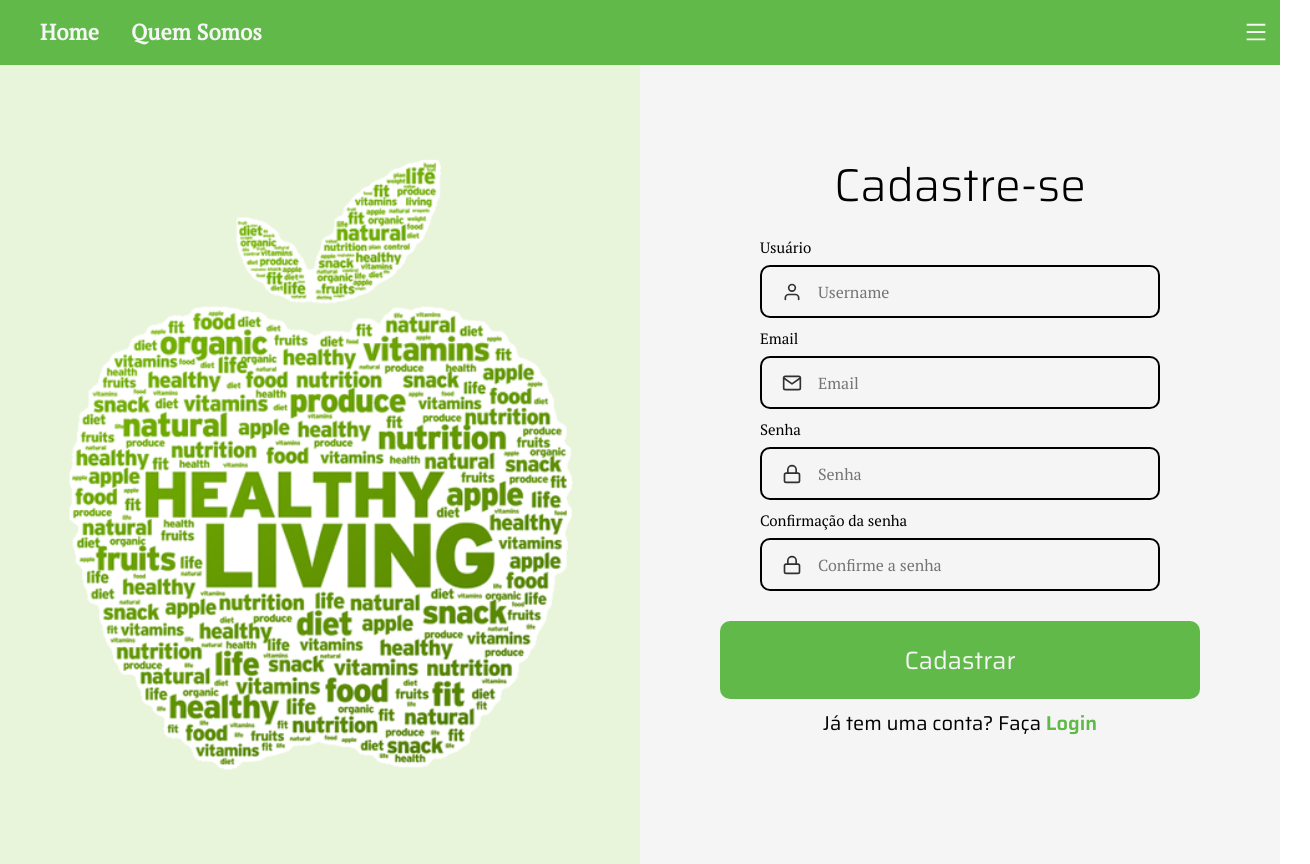
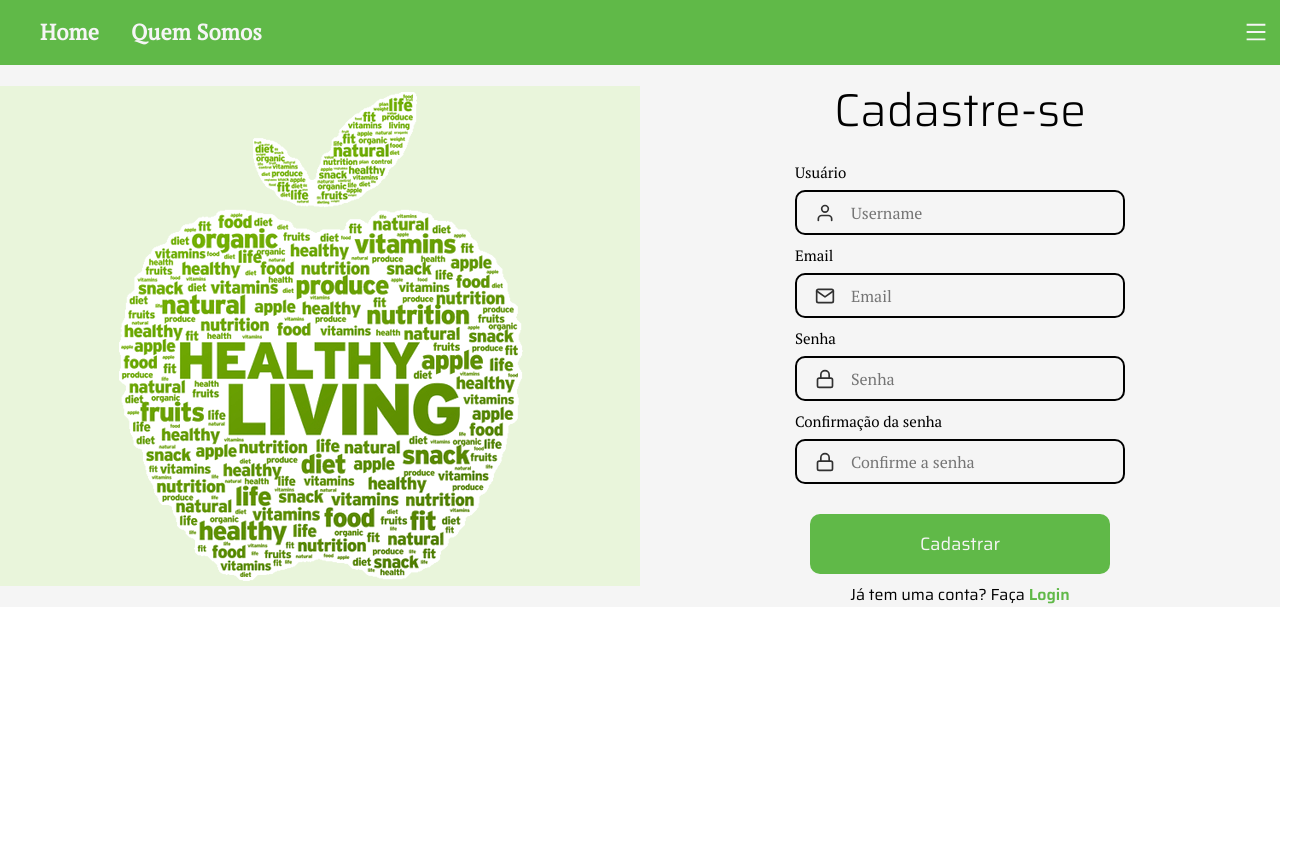
Before and after one commit to luan-ferreir4/mind-habits-app, a React (Create React App) app: page /register in a window 1280 px wide. Shown: the whole page, 1310 px wide, since content can reach past the window. After the commit the page ends 800 px from the top, so only its background shows below. Built offline with nearby package versions, Linux system fonts and the light colour scheme; a web font is replaced by a local one.

Commit message:
refactor: register page layout

```diff
--- a/src/Styles/ComponentsStyle/ButtonForm/index.js
+++ b/src/Styles/ComponentsStyle/ButtonForm/index.js
@@ -16,11 +16,11 @@ export const ButtonSubmit = styled.button`
   cursor: pointer;
 
   @media (min-width: 1024px) {
-    width: 480px;
-    height: 78px;
+    width: 300px;
+    height: 60px;
     margin: 35px auto 35px;
 
-    font-size: 25px;
+    font-size: 18px;
   }
 `;
 
--- a/src/Styles/ComponentsStyle/InputForm/index.js
+++ b/src/Styles/ComponentsStyle/InputForm/index.js
@@ -6,7 +6,7 @@ export const Container = styled.div`
   text-align: left;
 
   @media (min-width: 1024px) {
-    width: 400px;
+    width: 330px;
     margin: 10px auto;
   }
 
@@ -33,7 +33,7 @@ export const InputContainer = styled.div`
   border-radius: 10px;
 
   @media (min-width: 1024px) {
-    padding: 12px 20px;
+    padding: 8px 18px;
   }
 
   input {
--- a/src/Styles/PagesStyle/RegisterPage/index.js
+++ b/src/Styles/PagesStyle/RegisterPage/index.js
@@ -2,9 +2,7 @@ import styled, { keyframes } from "styled-components";
 
 export const RegisterContainer = styled.div`
   display: flex;
-  align-items: stretch;
-
-  height: 100vh;
+  align-items: center;
 
   background-color: #f5f5f5;
   color: #000;
@@ -12,11 +10,10 @@ export const RegisterContainer = styled.div`
 
 export const PictureBackground = styled.div`
   @media (min-width: 1024px) {
-    flex: 1;
-
+    height: 500px;
+    width: 50vw;
     background: url("images/healthy1.png") no-repeat center,
       var(--green-pallet-four);
-    background-size: 638px;
   }
 `;
 
@@ -46,8 +43,7 @@ export const FormAnimationContainer = styled.div`
     justify-content: center;
 
     width: 50vw;
-    margin-top: 0;
-    margin-bottom: 50px;
+    margin: 0;
   }
 
   .form {
@@ -59,14 +55,14 @@ export const FormAnimationContainer = styled.div`
     font-family: var(--font-type-formal);
 
     @media (min-width: 1024px) {
-      width: 700px;
+      width: 400px;
     }
   }
 
   h2 {
     margin-bottom: 16px;
 
-    font-size: 30px;
+    font-size: 25px;
     font-family: var(--font-type-details);
     font-weight: var(--font-w-thin);
 
@@ -85,7 +81,7 @@ export const FormAnimationContainer = styled.div`
     font-family: var(--font-type-details);
 
     @media (min-width: 1024px) {
-      font-size: 20px;
+      font-size: 16px;
     }
   }
 
```
